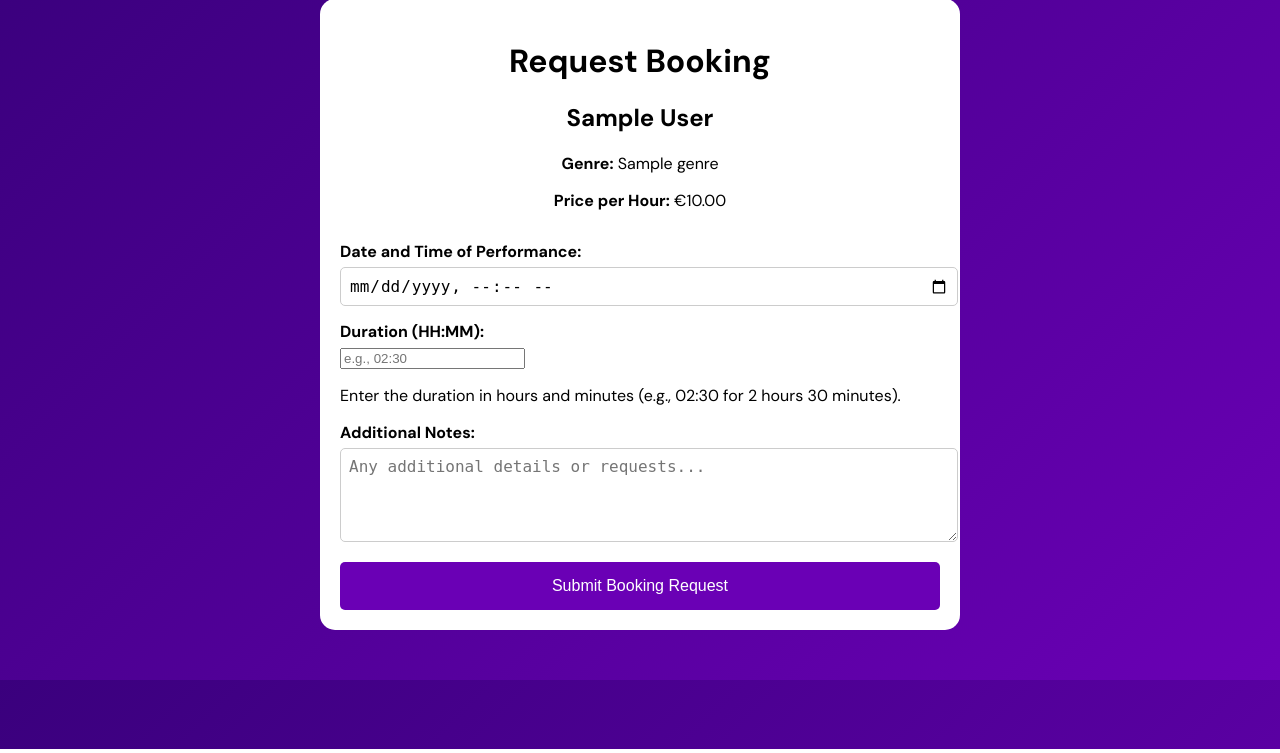
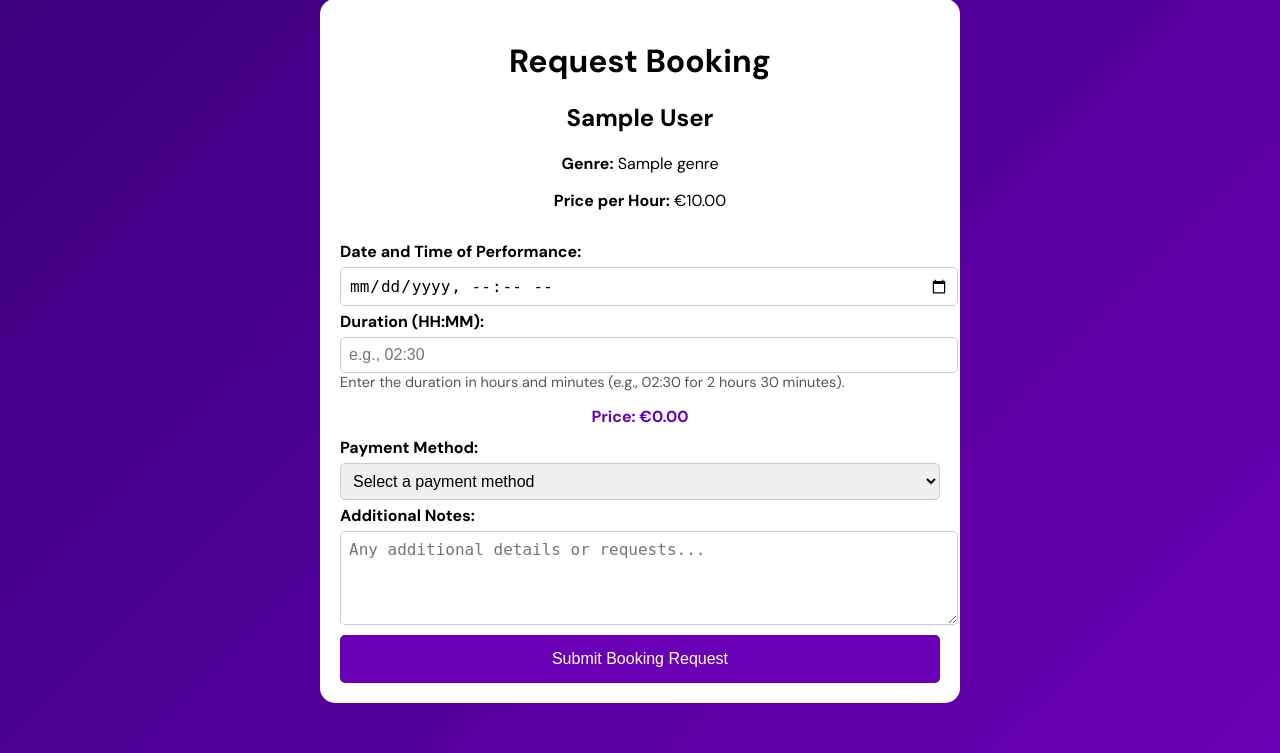
Before and after one commit to Marketplace-development/even-groups-a-d2024-group8, a Flask app: template app/templates/booking.html in a window 1280 px wide. Shown: the part 51-804 px from the top of the page. Run offline with Flask 3, Linux system fonts and the light colour scheme; the template is opened without the code that fills it: most values are stand-ins (such as "Sample title", 1, 10 or a date in 2020).

Commit message:
Paar changes ivm names, payment methods etc

```diff
--- a/app/templates/Mybooking.html
+++ b/app/templates/Mybooking.html
@@ -234,6 +234,8 @@
                         <p>
                             Booking Date: {{ booking.date_booking.strftime('%Y-%m-%d %H:%M') }}<br>
                             Duration: {{ booking.duration }}<br>
+                            Price: {{ '{€:.2f}'.format(booking.payment.amount) if booking.payment and booking.payment.amount else 'Calculation Missing' }}<br>
+                            Payment Method: {{ booking.payment.method if booking.payment and booking.payment.method else 'Not Selected' }}<br>
                             Status:
                             {% if booking.status == 'Accepted' %}
                                 <span class="status accepted">{{ booking.status }}</span>
--- a/app/templates/booking.html
+++ b/app/templates/booking.html
@@ -5,7 +5,6 @@
     <title>Request Booking - MelodyMatch</title>
     <link href="https://fonts.googleapis.com/css2?family=DM+Sans:wght@400;500;700&display=swap" rel="stylesheet">
     <style>
-        /* CSS styles here */
         body {
             background: linear-gradient(135deg, #3a007d, #6a00b5);
             font-family: 'DM Sans', sans-serif;
@@ -39,14 +38,26 @@
             font-weight: bold;
         }
         .booking-form input[type="datetime-local"],
-        .booking-form input[type="number"],
+        .booking-form input[type="text"],
+        .booking-form select,
         .booking-form textarea {
             width: 100%;
             padding: 8px;
-            margin-bottom: 15px;
+            margin-bottom: 5px; /* Adjusted margin to reduce space */
             border-radius: 5px;
             border: 1px solid #ccc;
             font-size: 1rem;
+        }
+        .booking-form .hint {
+            margin-top: -5px; /* Negative margin to bring closer to input field */
+            font-size: 0.9rem;
+            color: #555;
+        }
+        .booking-form .price-display {
+            margin: 10px 0;
+            font-weight: bold;
+            color: #6a00b5;
+            text-align: center;
         }
         .booking-form button {
             display: block;
@@ -77,15 +88,53 @@
             <input type="datetime-local" id="date_booking" name="date_booking" required>
 
             <label for="duration">Duration (HH:MM):</label>
-            <input type="text" id="duration" name="duration" placeholder="e.g., 02:30" required>
+            <input type="text" id="duration" name="duration" placeholder="e.g., 02:30" required oninput="calculatePrice()">
             <p class="hint">Enter the duration in hours and minutes (e.g., 02:30 for 2 hours 30 minutes).</p>
 
-            <!-- Optional message -->
+            <!-- Price Display -->
+            <div class="price-display" id="price_display">Price: €0.00</div>
+
+            <label for="payment_method">Payment Method:</label>
+            <select id="payment_method" name="payment_method" required>
+                <option value="" disabled selected>Select a payment method</option>
+                <option value="Cash">Cash</option>
+                <option value="Mobile payment">Mobile payment</option>
+                <option value="Credit card">Credit card</option>
+                <option value="Bancontact">Bancontact</option>
+                <option value="Other">Other</option>
+            </select>
+
             <label for="message">Additional Notes:</label>
             <textarea id="message" name="message" rows="4" placeholder="Any additional details or requests..."></textarea>
 
             <button type="submit">Submit Booking Request</button>
         </form>
     </div>
+
+    <script>
+        const pricePerHour = {{ musician.price_per_hour }}; // Fetch the musician's price per hour
+
+        function calculatePrice() {
+            const durationInput = document.getElementById('duration').value;
+            const priceDisplay = document.getElementById('price_display');
+
+            if (!durationInput.includes(':')) {
+                priceDisplay.textContent = 'Price: €0.00';
+                return;
+            }
+
+            const [hours, minutes] = durationInput.split(':').map(Number);
+
+            if (isNaN(hours) || isNaN(minutes) || hours < 0 || minutes < 0 || minutes >= 60) {
+                priceDisplay.textContent = 'Price: €0.00';
+                return;
+            }
+
+            const totalHours = hours + minutes / 60;
+            const totalPrice = totalHours * pricePerHour;
+
+            priceDisplay.textContent = `Price: €${totalPrice.toFixed(2)}`;
+        }
+    </script>
 </body>
 </html>
```
Also changed, not shown: app/routes.py (+4 -8 lines).
